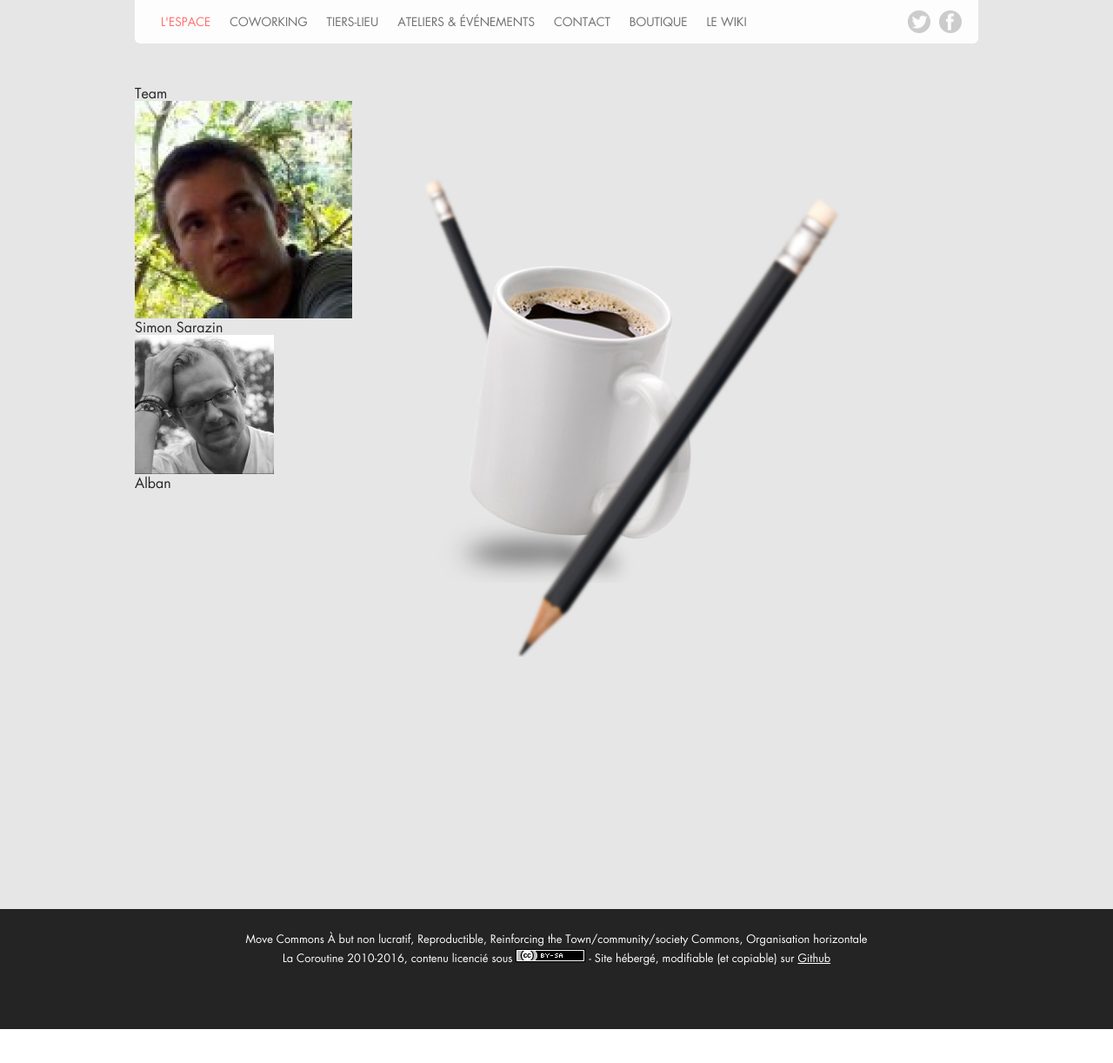
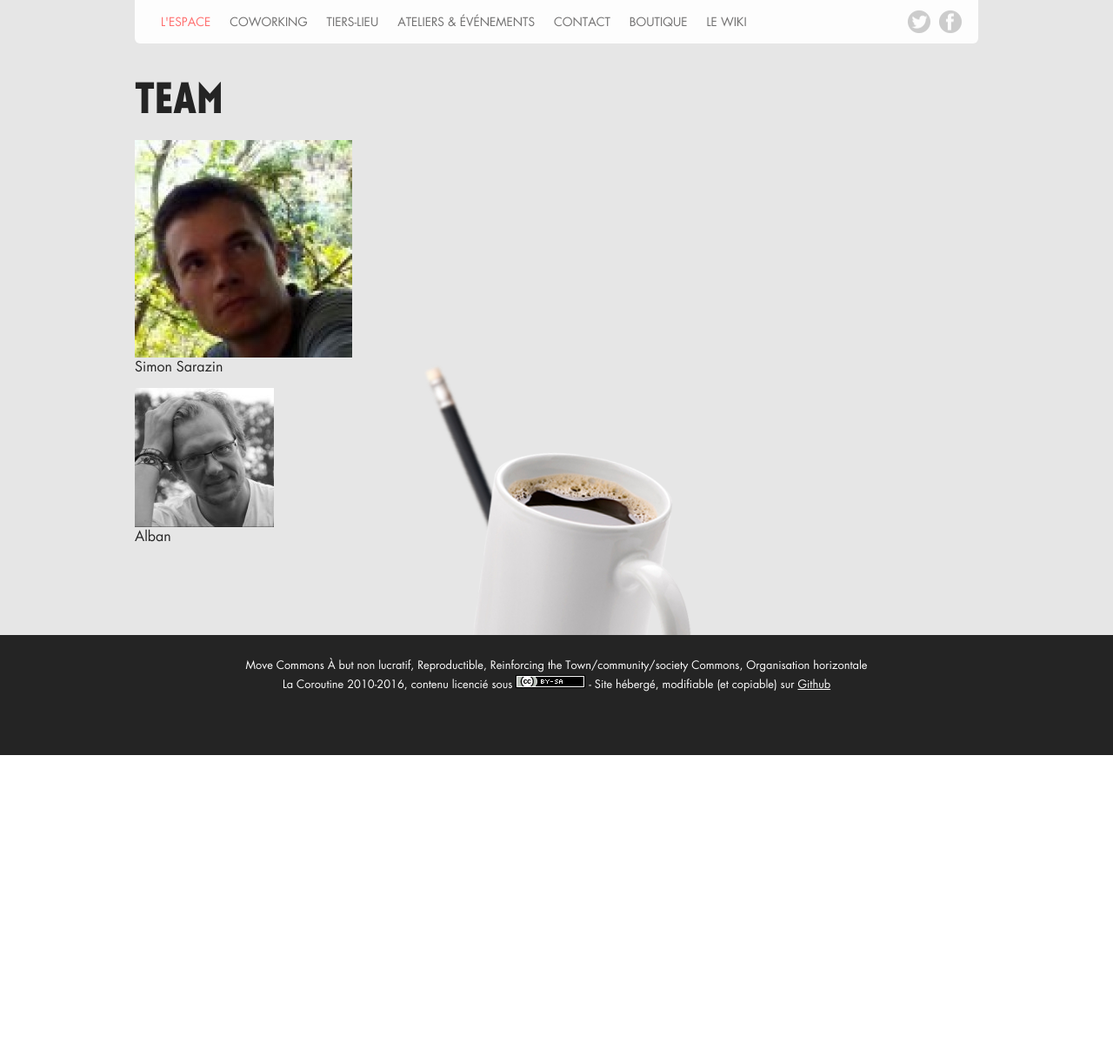
Before and after one commit to la-coroutine/la-coroutine.github.io, a Jekyll site: the page built from team.html, in a window 1280 px wide and 1300 px high. Shown: the top 1222 px of the window at 87% size. Built offline with Jekyll 4.4.1, drawn with Linux system fonts in a browser that asks for light colours.

Commit message:
Refactor page templates

```diff
--- a/_layouts/page.html
+++ b/_layouts/page.html
@@ -2,12 +2,9 @@
 layout: default
 ---
 
-<section id="coworking">
+<section class='l-page'>
   <div class="container">
     <div class="bg">&nbsp;</div>
-    <p class="intro">
-      <h1>{{ page.title }}</h1>
-      {{ content }}
-    </p>
+    {{ content }}
   </div>
 </section>
--- a/_sass/_layout.scss
+++ b/_sass/_layout.scss
@@ -16,6 +16,19 @@
 
 body {
   font-family: Futura, Arial, Helvetica, sans-serif;
+}
+
+a {
+  color: #242424;
+
+  &:active, &:visited {
+    color: #242424;
+  }
+
+  &:hover {
+    color: #242424;
+    text-decoration: underline;
+  }
 }
 
 .container {
@@ -63,9 +76,9 @@ body {
 }
 
 .block > p > a {
-    display: inline;
-    font-size: 0.75rem;
-    margin: 0;
+  display: inline;
+  font-size: 0.75rem;
+  margin: 0;
 }
 
 footer {
--- /dev/null
+++ b/_sass/layouts/_page.scss
@@ -0,0 +1,28 @@
+.l-page {
+  background: #e6e6e6 url('../img/page_bg.png?1363783748') no-repeat fixed center center;
+  color: #242424;
+  min-height: 670px;
+  padding-top: 60px;
+
+  h1 {
+    color: #242424;
+    font-family: Kankin, Verdana, Tahoma, sans-serif;
+    font-size: 3rem;
+    line-height: 3.3rem;
+    padding-top: 1rem;
+    margin-bottom: 1rem;
+    text-transform: uppercase;
+
+    &:hover {
+      background: url('../img/title_border_black_horizontal.png?1363621409') no-repeat;
+    }
+  }
+
+  a:hover {
+    text-decoration: underline;
+  }
+
+  p {
+    margin-bottom: 1rem;
+  }
+}
--- a/_sass/modules/_agenda.scss
+++ b/_sass/modules/_agenda.scss
@@ -1,15 +1,19 @@
 .m-agenda {
-  .bg {
-    z-index: -1 !important;
-  }
-
   .col-right {
     float: left;
     width: 310px;
-    margin: 73px 0px 0px 0px;
+    margin: 0;
+    padding: 0 4rem;
   }
 
   .block:first-child {
     padding-bottom: 0px !important;
   }
+
+  .prices {
+    display: block;
+    margin-top: 1rem;
+    text-align: right;
+    text-decoration: underline;
+  }
 }
--- a/css/screen.scss
+++ b/css/screen.scss
@@ -4,6 +4,7 @@
 @import 'compass/utilities';
 
 @import 'layout';
+@import 'layouts/page';
 @import 'layouts/navbar';
 
 @import 'modules/agenda';
--- a/team.html
+++ b/team.html
@@ -3,8 +3,8 @@ layout: page
 title: Team
 ---
 
-<section>
-  <div class="container">
+<h1>{{ page.title }}</h1>
+
 <div class="content text-center">
   <div class="row">
     {% for member in site.data.team %}
@@ -80,7 +80,5 @@ title: Team
     {% endfor %}
   </div>
 </div>
-  </div>
 
 {% include section_twitter.html %}
-</section>
```
Also changed, not shown: agenda.html (+10 -12 lines), img/page_bg.png (added), img/title_border_black_horizontal.png (added). Lines whose indentation alone changed are shown as unchanged.
